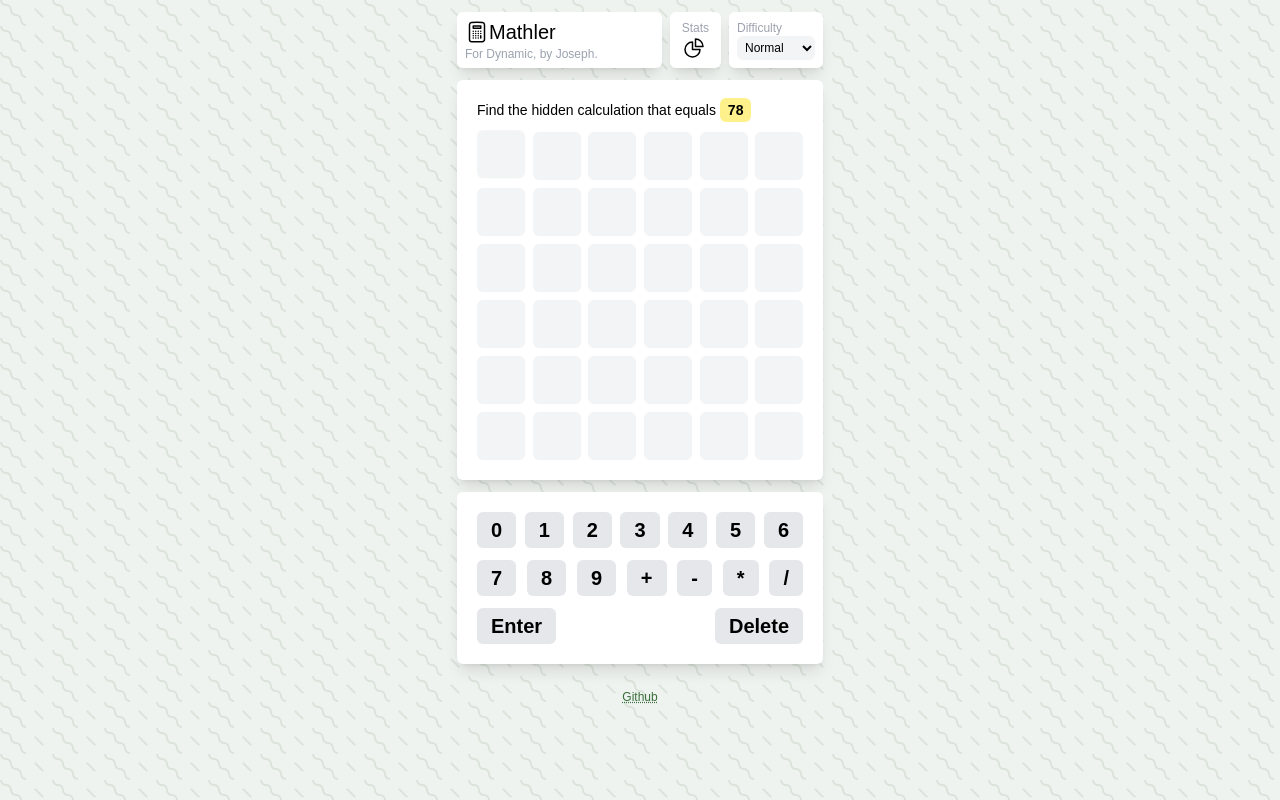
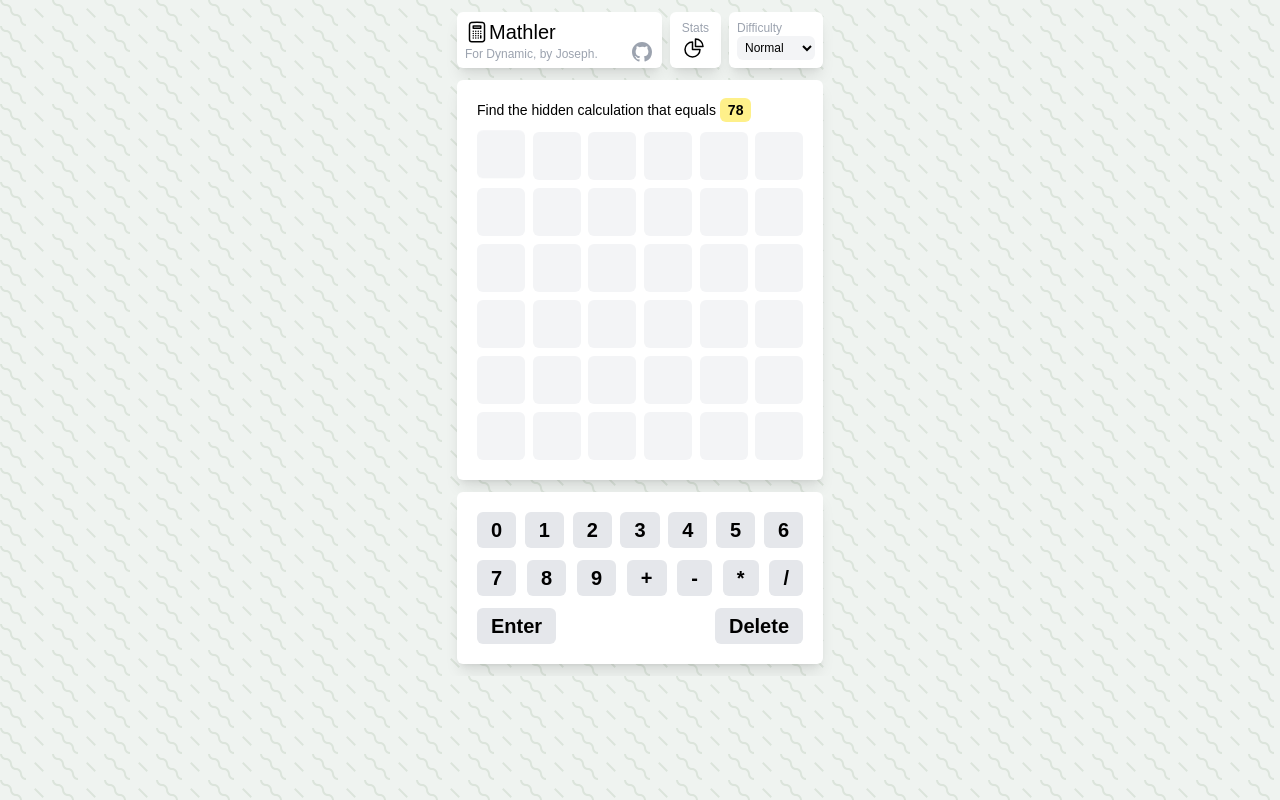
Before and after one commit to josephwilliams/mathler, a Next.js app: page / in a window 1280 px wide. Built offline with nearby package versions, Linux system fonts and the light colour scheme.

Commit message:
gh icon + test setup

```diff
--- a/components/BoardHeader.tsx
+++ b/components/BoardHeader.tsx
@@ -4,10 +4,12 @@
 import ModalComponent from "./Modal";
 import { StatsCard, StatsModal } from "./StatsModal";
 import ConfettiExplosion from "react-confetti-explosion";
+import Link from "next/link";
 
 function TitleBubble() {
   return (
-    <div className="bg-white shadow-lg px-2 py-1 rounded-md flex flex-col justify-center flex-1">
+    <div className="bg-white shadow-lg px-2 py-1 rounded-md flex gap-1 flex-1">
+      <div className=" flex flex-col justify-center flex-1">
         <h1 className="flex items-center text-xl">
           <svg
             xmlns="http://www.w3.org/2000/svg"
@@ -26,6 +28,25 @@
           Mathler
         </h1>
         <h2 className="text-xs text-gray-400">For Dynamic, by Joseph.</h2>
+      </div>
+      <Link
+        className="flex items-end text-gray-400"
+        href="https://github.com/josephwilliams/mathler"
+        target="_blank"
+      >
+        <svg
+          className="w-6 h-6"
+          aria-hidden="true"
+          fill="currentColor"
+          viewBox="0 0 24 24"
+        >
+          <path
+            fillRule="evenodd"
+            d="M12 2C6.477 2 2 6.484 2 12.017c0 4.425 2.865 8.18 6.839 9.504.5.092.682-.217.682-.483 0-.237-.008-.868-.013-1.703-2.782.605-3.369-1.343-3.369-1.343-.454-1.158-1.11-1.466-1.11-1.466-.908-.62.069-.608.069-.608 1.003.07 1.531 1.032 1.531 1.032.892 1.53 2.341 1.088 2.91.832.092-.647.35-1.088.636-1.338-2.22-.253-4.555-1.113-4.555-4.951 0-1.093.39-1.988 1.029-2.688-.103-.253-.446-1.272.098-2.65 0 0 .84-.27 2.75 1.026A9.564 9.564 0 0112 6.844c.85.004 1.705.115 2.504.337 1.909-1.296 2.747-1.027 2.747-1.027.546 1.379.202 2.398.1 2.651.64.7 1.028 1.595 1.028 2.688 0 3.848-2.339 4.695-4.566 4.943.359.309.678.92.678 1.855 0 1.338-.012 2.419-.012 2.747 0 .268.18.58.688.482A10.019 10.019 0 0022 12.017C22 6.484 17.522 2 12 2z"
+            clipRule="evenodd"
+          ></path>
+        </svg>
+      </Link>
     </div>
   );
 }
--- a/pages/index.tsx
+++ b/pages/index.tsx
@@ -1,4 +1,3 @@
-import Link from "next/link";
 import { GameHistoryProvider } from "@/contexts/GameHistoryContext";
 import { BoardProvider } from "@/contexts/BoardContext";
 import InputGrid from "@/components/InputGrid";
@@ -15,14 +14,6 @@
             <BoardHeader />
             <Board />
             <InputGrid />
-
-            <Link
-              className="text-[12px] mt-3 underline decoration-dotted text-[#386e39] flex items-center"
-              href="https://github.com/josephwilliams/mathler"
-              target="_blank"
-            >
-              Github
-            </Link>
           </div>
         </BoardProvider>
       </GameHistoryProvider>
```
Lines whose indentation alone changed are shown as unchanged.
